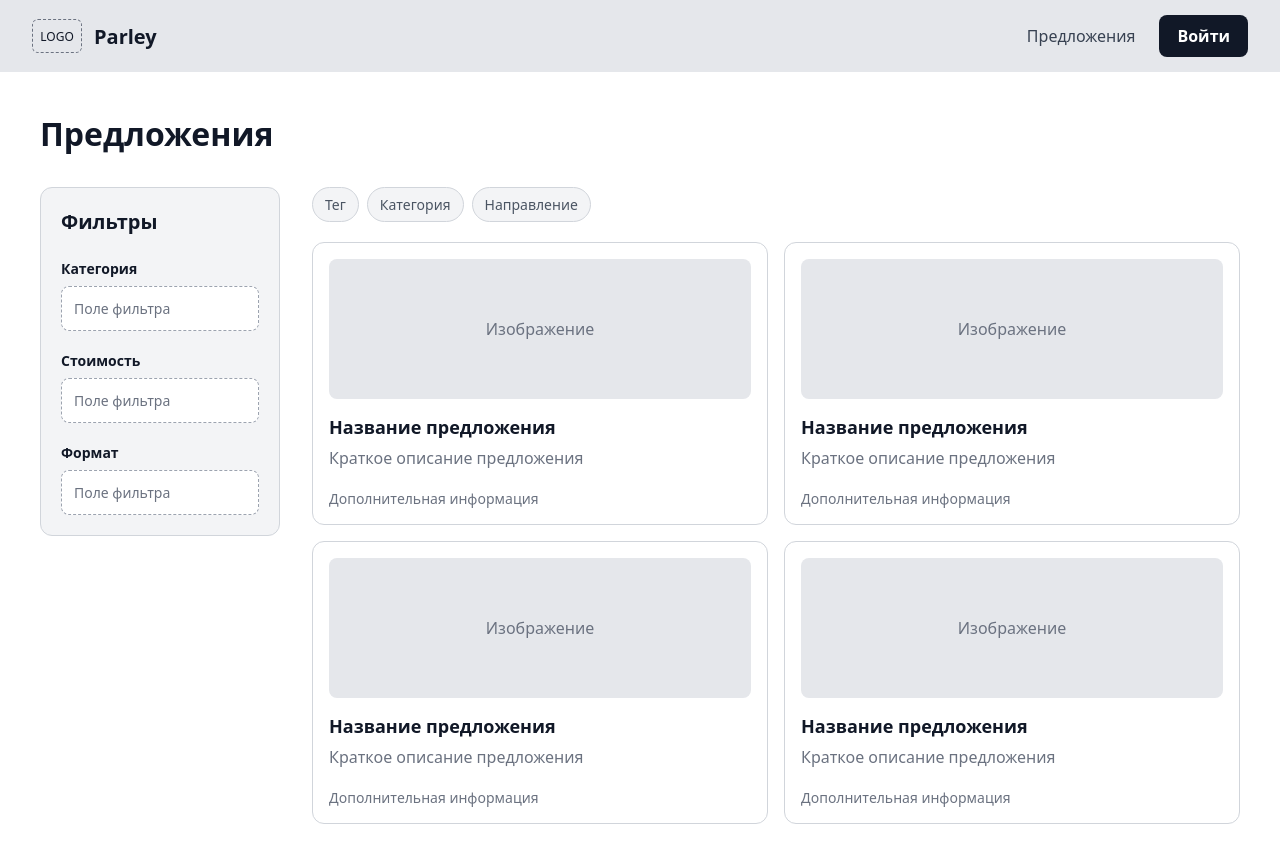
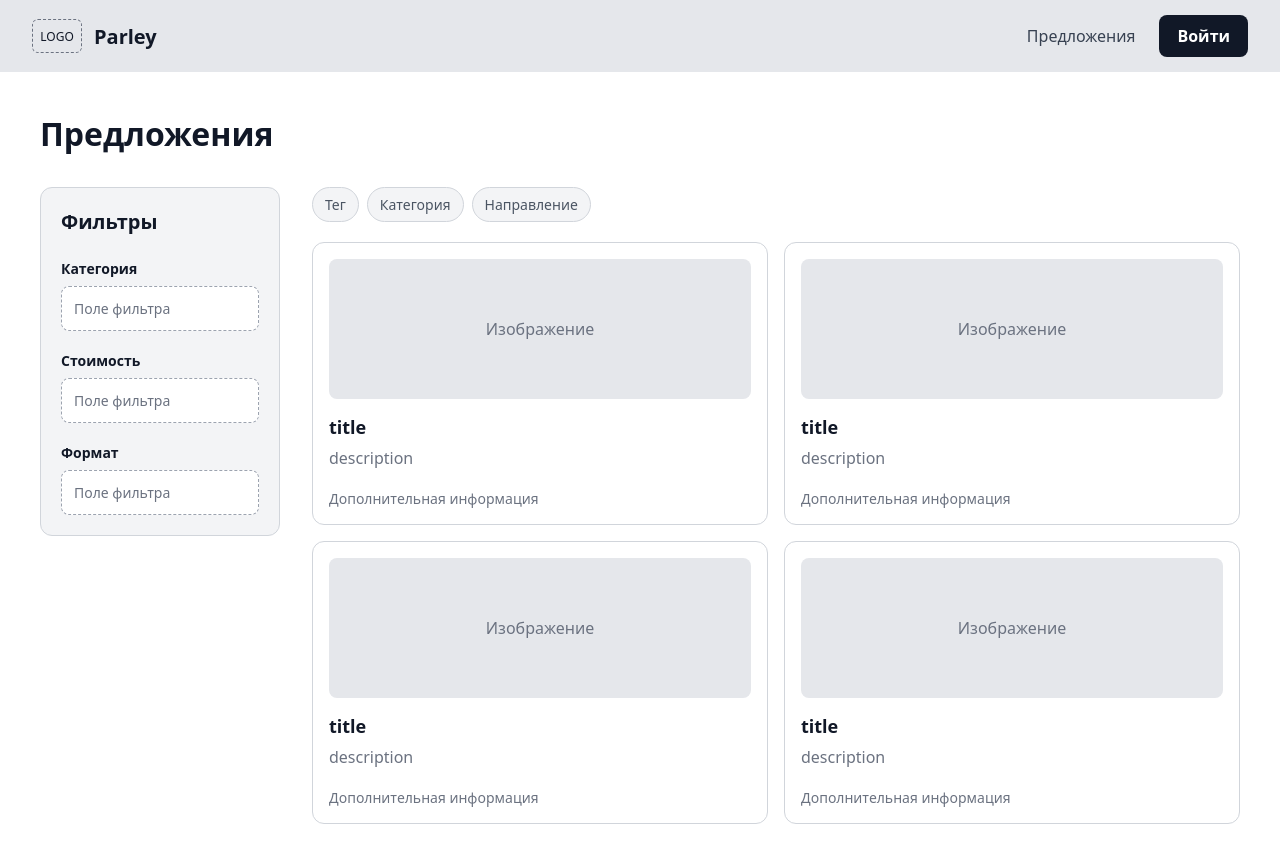
Before and after one commit to AGL-Team/parley-frontend, a React (Vite) app: page /search in a window 1280 px wide. Built offline with nearby package versions, Linux system fonts and the light colour scheme.

Commit message:
temp commit

```diff
--- a/src/pages/search/SearchPage.tsx
+++ b/src/pages/search/SearchPage.tsx
@@ -1,7 +1,9 @@
 import { FiltersPanel, Header, OfferCard, Tag } from "../../shared/ui";
+import { useNavigate } from "react-router-dom";
 import styles from "./SearchPage.module.css";
 
 export function SearchPage() {
+  const navigate = useNavigate();
 	return (
 		<>
 			<Header />
@@ -20,10 +22,10 @@ export function SearchPage() {
 						</div>
 
 						<div className={styles.cards}>
-							<OfferCard />
-							<OfferCard />
-							<OfferCard />
-							<OfferCard />
+							<OfferCard title="title" description="description" onClick={() => navigate("/catalog")}/>
+							<OfferCard title="title" description="description" onClick={() => navigate("/catalog")}/>
+							<OfferCard title="title" description="description" onClick={() => navigate("/catalog")}/>
+							<OfferCard title="title" description="description" onClick={() => navigate("/catalog")}/>
 						</div>
 					</section>
 				</div>
--- a/src/shared/ui/offer-card/OfferCard.tsx
+++ b/src/shared/ui/offer-card/OfferCard.tsx
@@ -1,11 +1,17 @@
 import styles from "./OfferCard.module.css";
 
-export function OfferCard() {
+type CardProps = {
+  title: string;
+  description: string;
+  onClick: () => void;
+};
+
+export function OfferCard({ title, description, onClick }: CardProps) {
 	return (
-		<article className={styles.card}>
+		<article className={styles.card} onClick={onClick}>
 			<div className={styles.image}>Изображение</div>
-			<h2 className={styles.title}>Название предложения</h2>
-			<p className={styles.description}>Краткое описание предложения</p>
+			<h2 className={styles.title}> {title} </h2>
+			<p className={styles.description}> {description} </p>
 			<div className={styles.meta}>Дополнительная информация</div>
 		</article>
 	);
```
